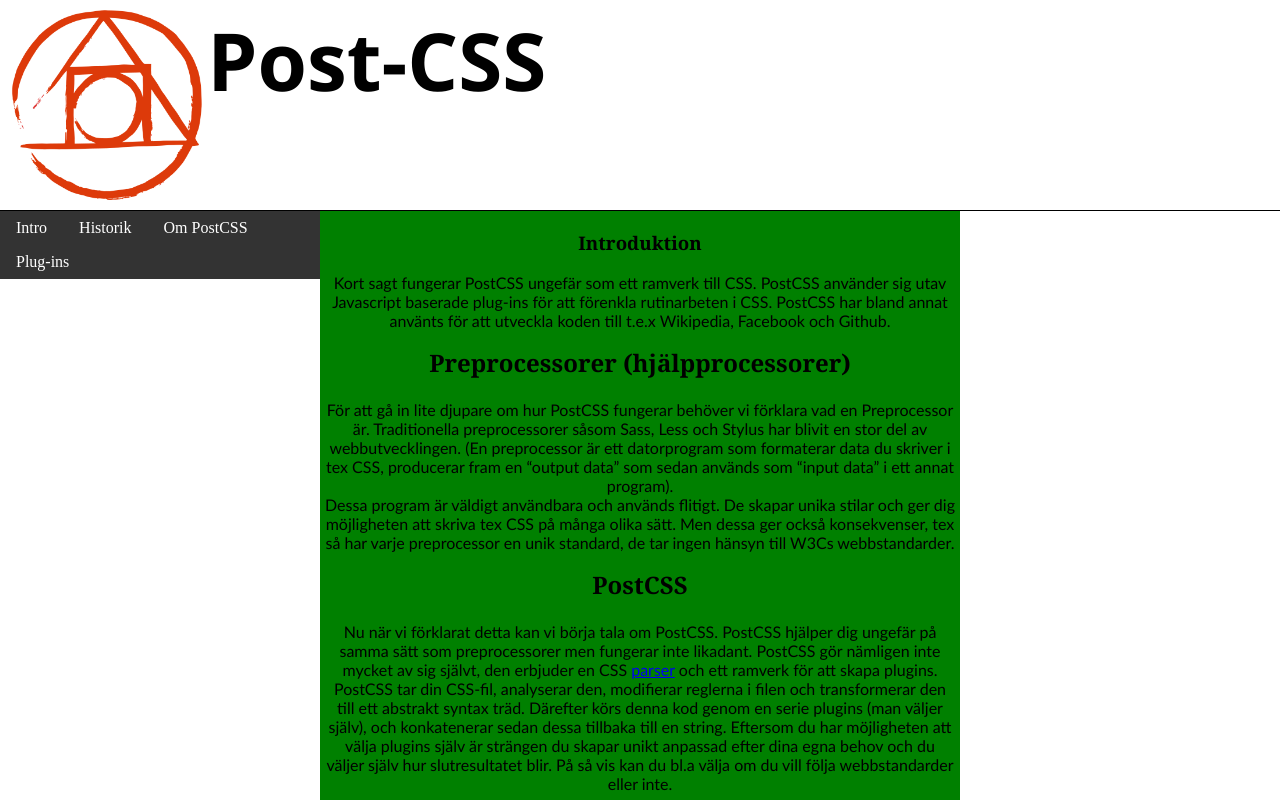
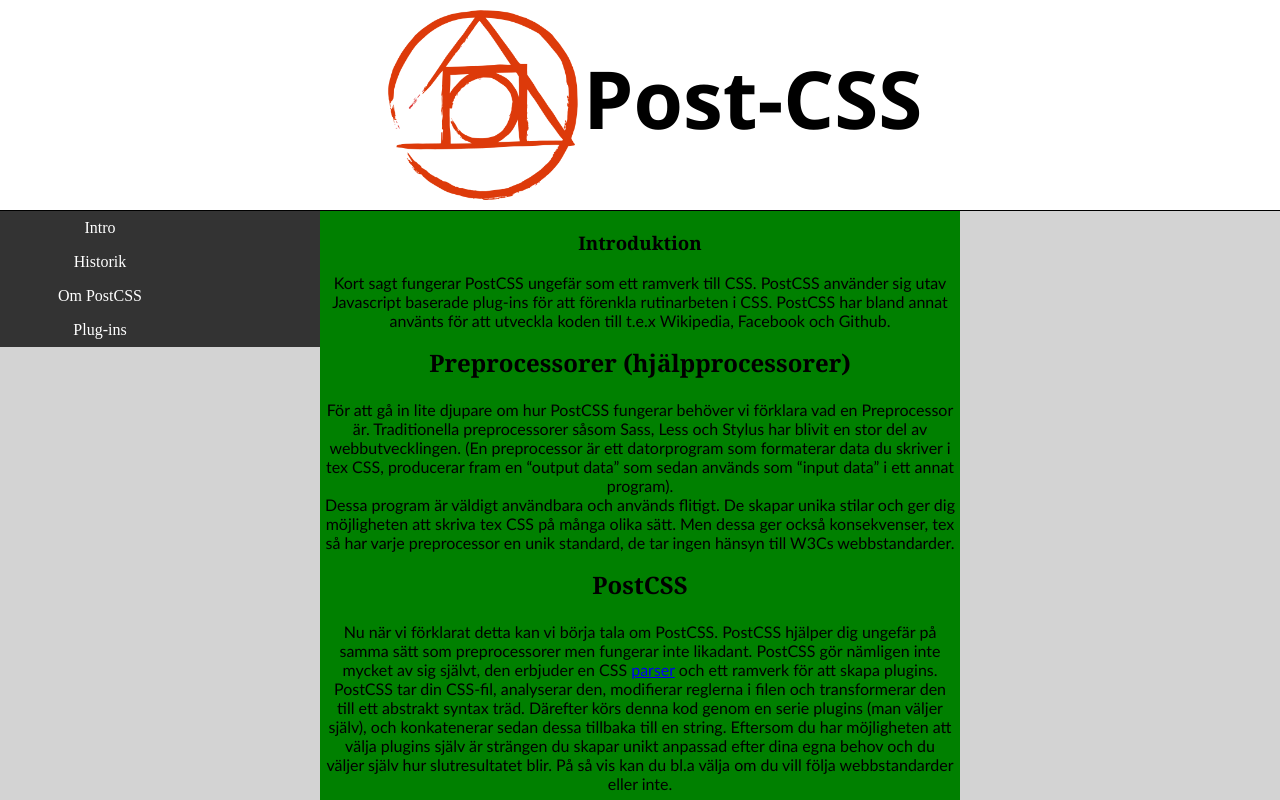
Before and after one commit to Baraghen/projektarbete, a plain HTML site: page intro.html in a window 1280 px wide. Shown: the top 800 px of the page. Drawn offline with Linux system fonts and the light colour scheme.

Commit message:
nånting

```diff
--- a/style.css
+++ b/style.css
@@ -133,7 +133,8 @@ footer ul{
         margin: 0px;
         height: 200px;
         border-bottom: 1px solid black;
-        width: 100%;
+        width: auto;
+        background-color: white;
 
     }
     header img{
@@ -141,12 +142,14 @@ footer ul{
         height: 95%;
         width: auto;
         margin: 5px;
+        margin-left: 30%;
     }
     header h1{
         display: block;
         float: left;
         width: auto;
         height: 50%;
+        margin-top: 3%;
           }
 
     /*NAVIGATION*/
@@ -169,7 +172,7 @@ footer ul{
       }
      nav li{
           float:left;
-          min-width: 200öpx;
+          min-width: 200px;
       }
 
       nav li a {
@@ -193,6 +196,11 @@ footer ul{
         background-color: green;
     }
 
+    body{
+        background-color: lightgray;
+
+    }
+
     /*FOOTER*/
 
 
```
